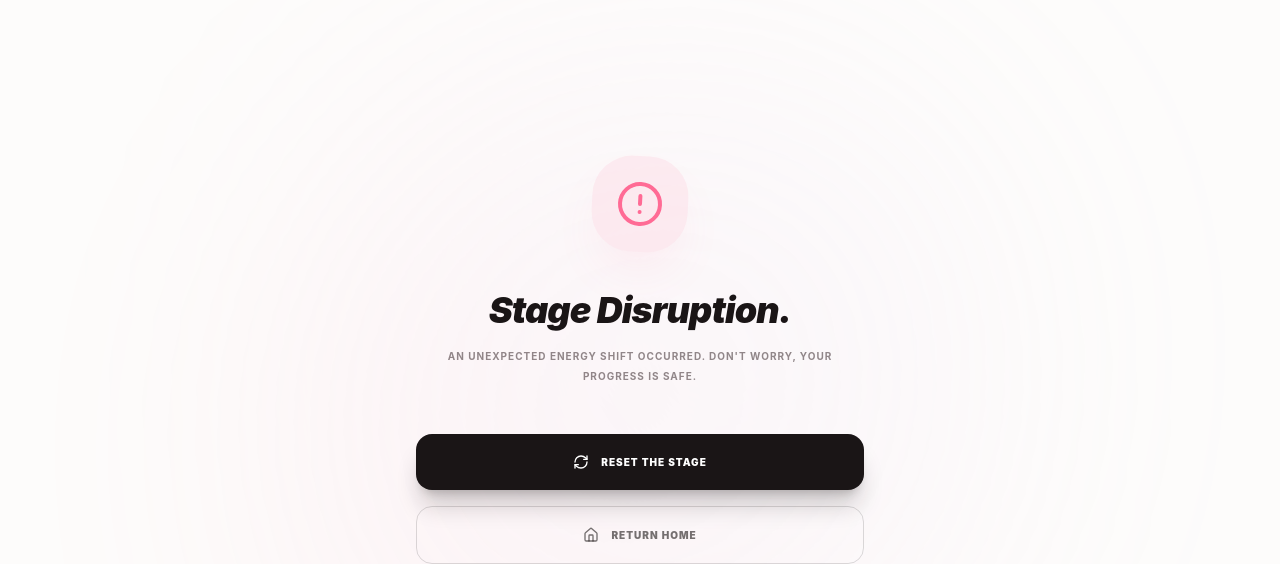
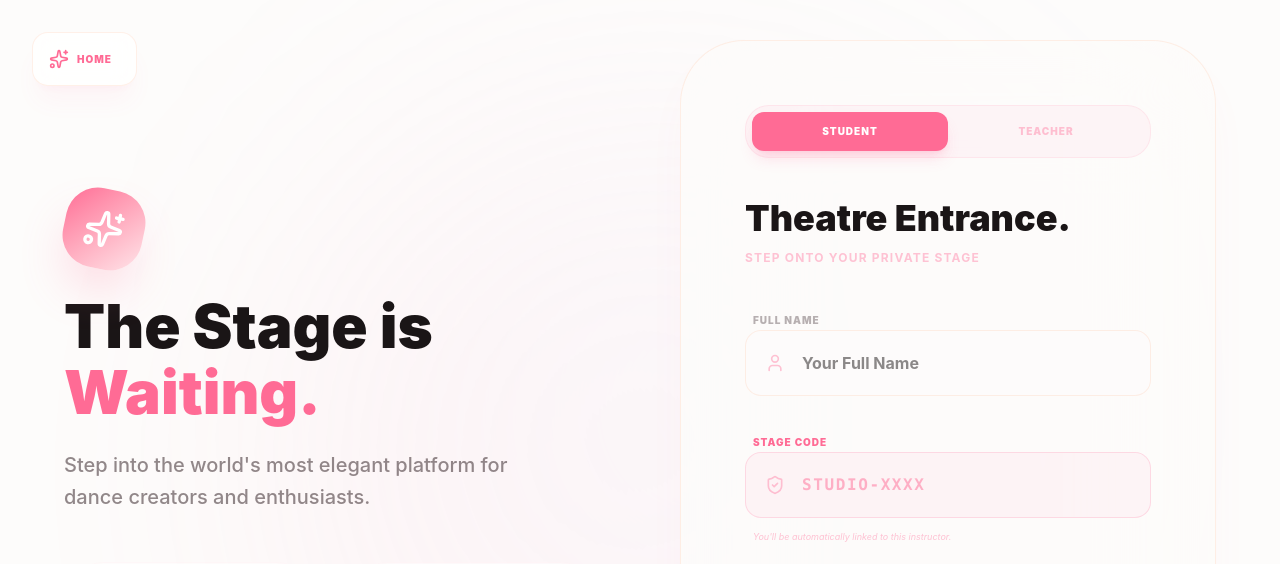
Before and after one commit to shilpespillai/Zumbatheatre, a React (Vite) app: page /auth in a window 1280 px wide. Shown: the top 564 px of the page. Built offline with nearby package versions, Linux system fonts and the light colour scheme; no server answers; the database is empty; a web font is replaced by a local one.

Commit message:
Fix undefined LogOut missing import in Auth.jsx causing crash

```diff
--- a/src/pages/Auth.jsx
+++ b/src/pages/Auth.jsx
@@ -3,7 +3,7 @@ import { useAuth } from '../context/AuthContext';
 import { supabase } from '../api/supabaseClient';
 import {
   Mail, Lock, User, ArrowRight,
-  Chrome, Sparkles, Heart, ShieldCheck
+  Chrome, Sparkles, Heart, ShieldCheck, LogOut
 } from 'lucide-react';
 import { toast } from 'sonner';
 import { useNavigate } from 'react-router-dom';
@@ -215,7 +215,7 @@ export default function Auth() {
         <div className="hidden lg:block space-y-12">
           <div className="space-y-6">
            {showTroubleshooter && (
-          <motion.div
+          <Motion.div
             initial={{ opacity: 0, y: -20 }}
             animate={{ opacity: 1, y: 0 }}
             className="mb-8 p-4 bg-rose-50 border border-rose-100 rounded-2xl flex items-center justify-between gap-4 w-full"
@@ -236,16 +236,16 @@ export default function Auth() {
             >
               How to Fix
             </button>
-          </motion.div>
+          </Motion.div>
         )}
 
-        <motion.div
+        <Motion.div
               initial={{ opacity: 0, scale: 0.8 }}
               animate={{ opacity: 1, scale: 1 }}
               className="w-20 h-20 bg-gradient-to-br from-rose-bloom to-rose-petal rounded-[2rem] flex items-center justify-center rotate-12 shadow-2xl shadow-rose-bloom/30"
             >
               <Sparkles className="text-white w-10 h-10" />
-            </motion.div>
+            </Motion.div>
             <h1 className="text-6xl font-black text-theatre-dark leading-[1.1]">The Stage is <br/><span className="text-rose-bloom">Waiting.</span></h1>
             <p className="text-xl text-[#4A3B3E]/60 max-w-md font-medium leading-relaxed">
               Step into the world's most elegant platform for dance creators and enthusiasts.
@@ -264,7 +264,7 @@ export default function Auth() {
           </div>
         </div>
 
-        <motion.div
+        <Motion.div
           initial={{ opacity: 0, x: 20 }}
           animate={{ opacity: 1, x: 0 }}
           className="bg-bloom-white/80 backdrop-blur-3xl p-10 sm:p-16 rounded-[4rem] border border-apricot/20 shadow-2xl shadow-rose-bloom/5"
@@ -444,7 +444,7 @@ export default function Auth() {
               ← Back to Theatre
             </a>
           </div>
-        </motion.div>
+        </Motion.div>
       </div>
     </div>
   );
```
